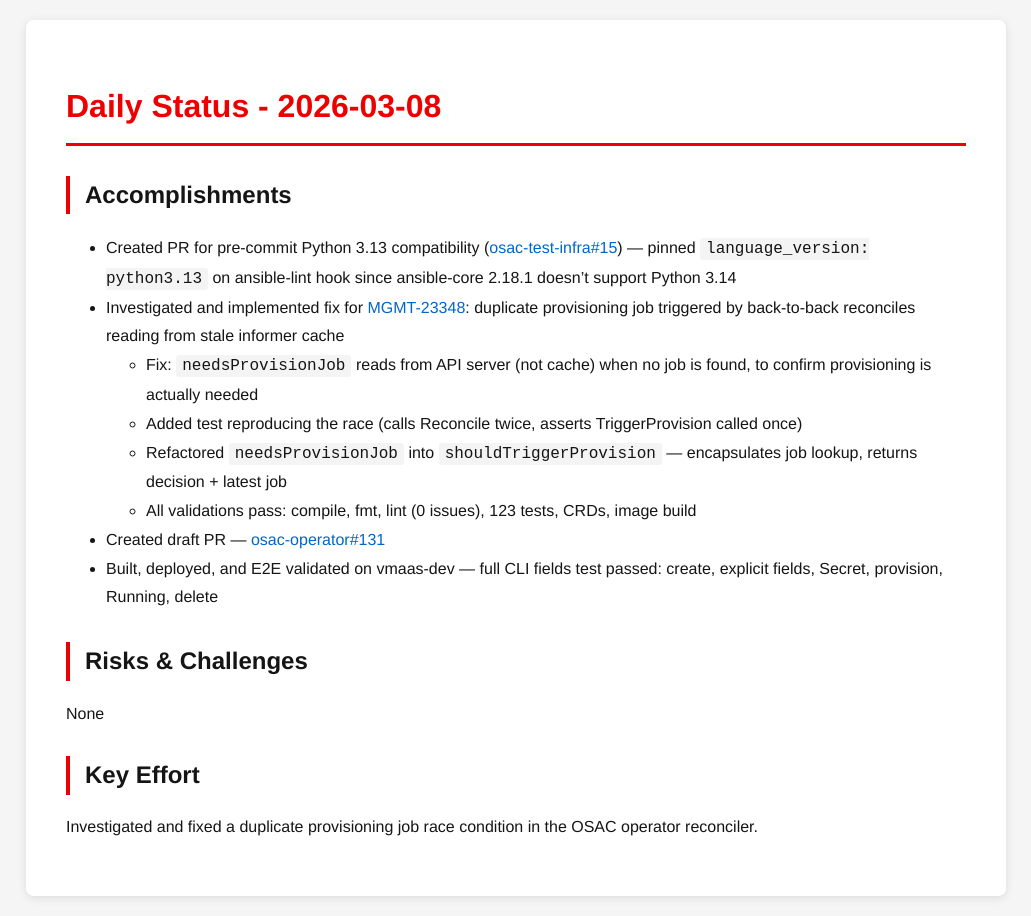
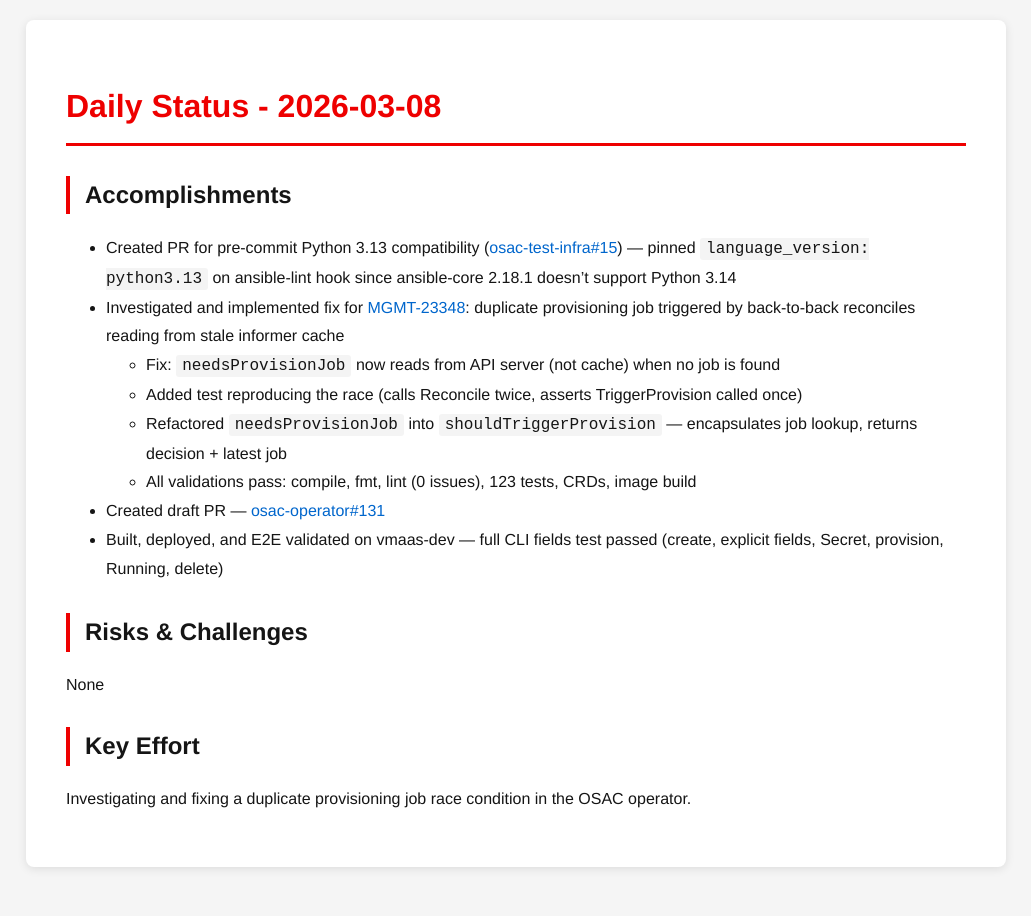
Before and after one commit to tzvatot/daily-status, a Jekyll site: the page built from 2026-03-08.md, in a window 1280 px wide. Shown: the whole page, without its empty margins (124-1155 px from the left). Built offline with Jekyll 4.4.1, drawn with Linux system fonts in a browser that asks for light colours.

Commit message:
Daily status update - 2026-03-08

```diff
--- a/2026-03-08.md
+++ b/2026-03-08.md
@@ -9,15 +9,15 @@ date: 2026-03-08
 ## Accomplishments
 - Created PR for pre-commit Python 3.13 compatibility ([osac-test-infra#15](https://github.com/osac-project/osac-test-infra/pull/15)) — pinned `language_version: python3.13` on ansible-lint hook since ansible-core 2.18.1 doesn't support Python 3.14
 - Investigated and implemented fix for [MGMT-23348](https://issues.redhat.com/browse/MGMT-23348): duplicate provisioning job triggered by back-to-back reconciles reading from stale informer cache
-  - Fix: `needsProvisionJob` reads from API server (not cache) when no job is found, to confirm provisioning is actually needed
+  - Fix: `needsProvisionJob` now reads from API server (not cache) when no job is found
   - Added test reproducing the race (calls Reconcile twice, asserts TriggerProvision called once)
   - Refactored `needsProvisionJob` into `shouldTriggerProvision` — encapsulates job lookup, returns decision + latest job
   - All validations pass: compile, fmt, lint (0 issues), 123 tests, CRDs, image build
 - Created draft PR — [osac-operator#131](https://github.com/osac-project/osac-operator/pull/131)
-- Built, deployed, and E2E validated on vmaas-dev — full CLI fields test passed: create, explicit fields, Secret, provision, Running, delete
+- Built, deployed, and E2E validated on vmaas-dev — full CLI fields test passed (create, explicit fields, Secret, provision, Running, delete)
 
 ## Risks & Challenges
 None
 
 ## Key Effort
-Investigated and fixed a duplicate provisioning job race condition in the OSAC operator reconciler.
+Investigating and fixing a duplicate provisioning job race condition in the OSAC operator.
```
